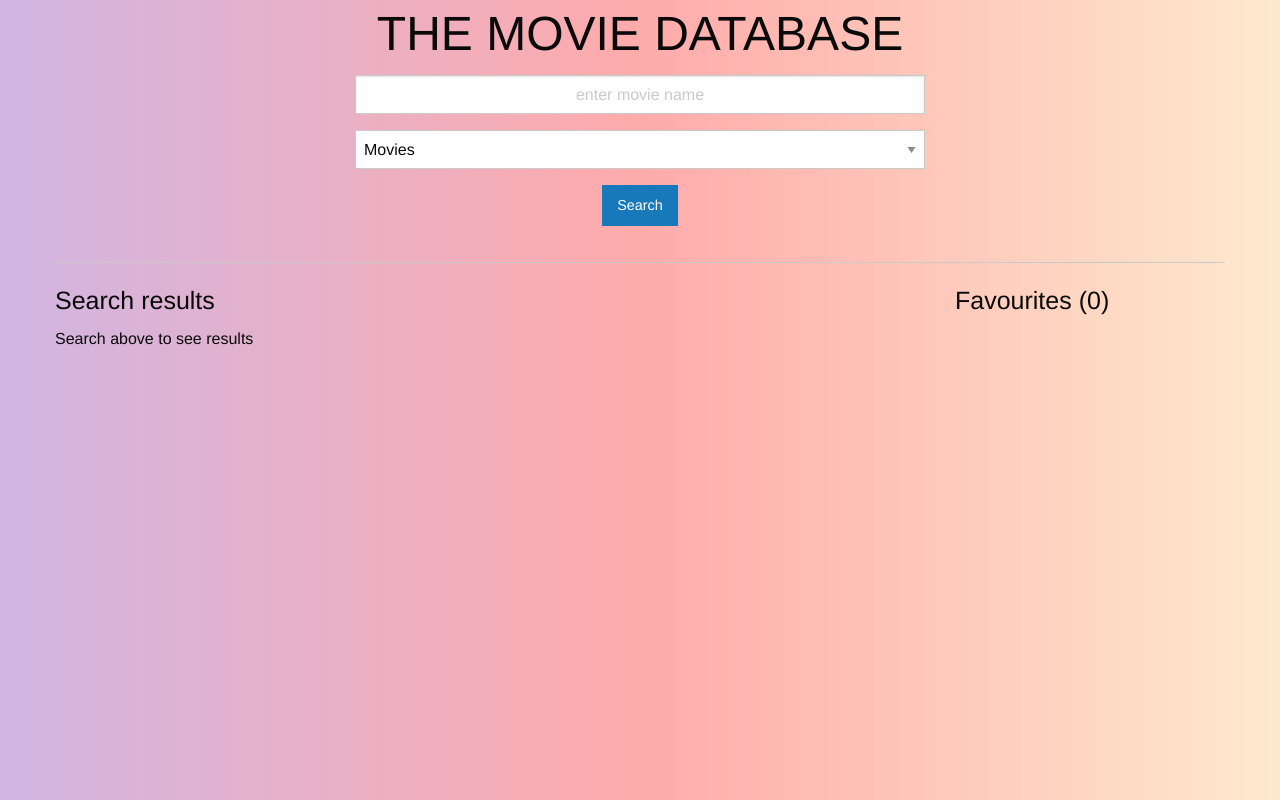
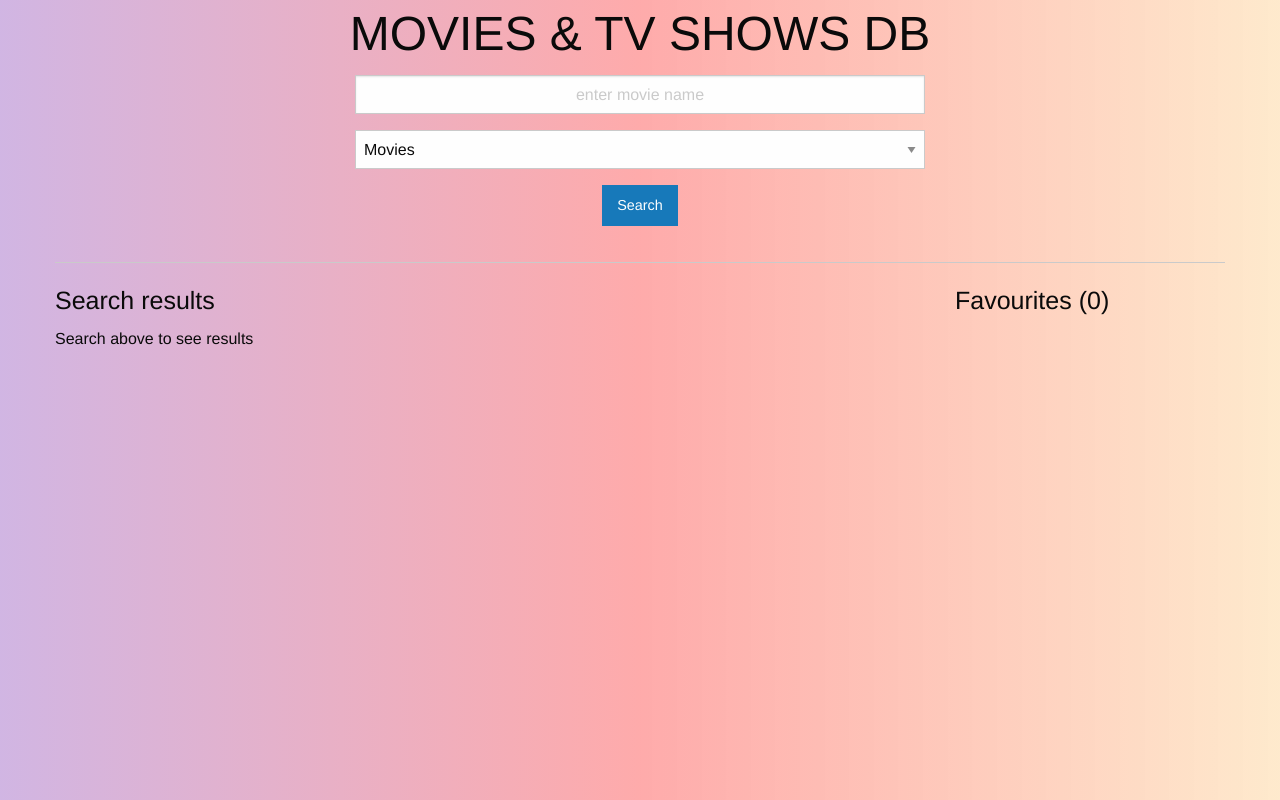
Before and after one commit to justinhwbhang/move-search-db, a plain HTML site: page index.html in a window 1280 px wide. Drawn offline with nearby package versions, Linux system fonts and the light colour scheme.

Commit message:
update to include tvshows

```diff
--- a/index.html
+++ b/index.html
@@ -29,7 +29,7 @@
     <div class="grid-container text-center      ">
         <div class="grid-x grid-margin-x">
             <div class="cell small-12">
-                <h1>THE MOVIE DATABASE</h1>
+                <h1>MOVIES & TV SHOWS DB</h1>
                 <h3><span id = "weather"></span></h3>
             </div>
         </div>
```
